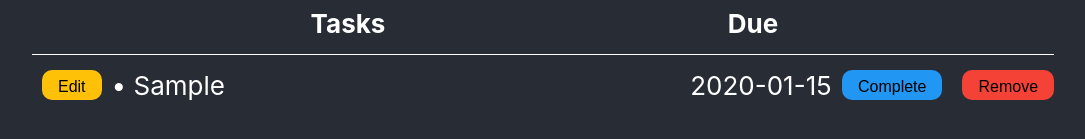
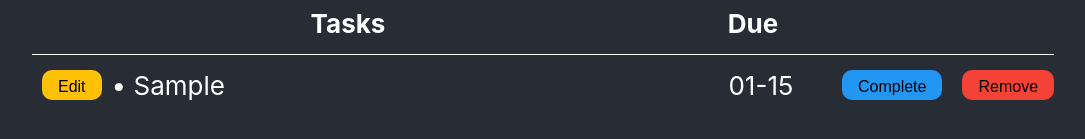
Before and after one commit to tarekchaalan/ToDo-List, a React (Create React App) app: page / in a window 1280 px wide. Both pictures are taken after typing "Sample", "2020-01-15" into the empty fields and a click on the button "Add". Shown: the part 243-382 px from the top of the page, without its empty margins (117-1202 px from the left). Built offline with nearby package versions, Linux system fonts and the light colour scheme.

Commit message:
Bug Fixes

```diff
--- a/src/App.css
+++ b/src/App.css
@@ -139,20 +139,16 @@ button {
   transition: background-color 0.3s ease;
 }
 
-.text-input {
-  border-left: 3px solid #333; /* Adjust color and width as needed */
-}
-
 /* Add Button */
 .add-btn {
   background-color: White;
   border-radius: 0px 10px 10px 0px;
-  height: 36px; /* Adjusted to consider the input's new vertical padding and borders */
-  margin-left: -3px; /* This will ensure the button touches the input. Adjust as needed. */
+  height: 36px;
+  margin-left: -3px;
 }
 
 .add-btn:hover {
-  background-color: #45a047;
+  background-color: #c1c1c1;
 }
 
 /* Edit Button */
@@ -215,8 +211,3 @@ button:active {
     transform: rotate(360deg);
   }
 }
-
-button.active {
-  font-weight: bold;
-  background-color: #333;
-}
--- a/src/App.js
+++ b/src/App.js
@@ -83,6 +83,15 @@ function App() {
     setTasks(copy);
   };
 
+  const formatDate = (dateString) => {
+    if (!dateString) return null;
+    const parts = dateString.split("-");
+    if (parts.length === 3) {
+      return parts[1] + "-" + parts[2]; // MM-DD
+    }
+    return dateString;
+  };
+
   const updateTask = (e, id) => {
     const index = findTaskById(id);
     let copy = [...tasks];
@@ -127,8 +136,8 @@ function App() {
           <>
             <li className="task-header">
               <div className="task-content">
-                <span>Tasks</span>
-                <div className="flex-grow">Due</div>
+                <span className="task-title">Tasks</span>
+                <div className="due-title flex-grow">Due</div>
               </div>
             </li>
             {getSortedTasks().map((task) => (
@@ -159,7 +168,9 @@ function App() {
                   ) : (
                     <>
                       <span>• {task.value}</span>
-                      <div className="flex-grow">{task.deadline || "None"}</div>
+                      <div className="flex-grow">
+                        {formatDate(task.deadline) || "None"}
+                      </div>
                     </>
                   )}
                 </div>
```
Also changed, not shown: src/logo.svg (deleted).
